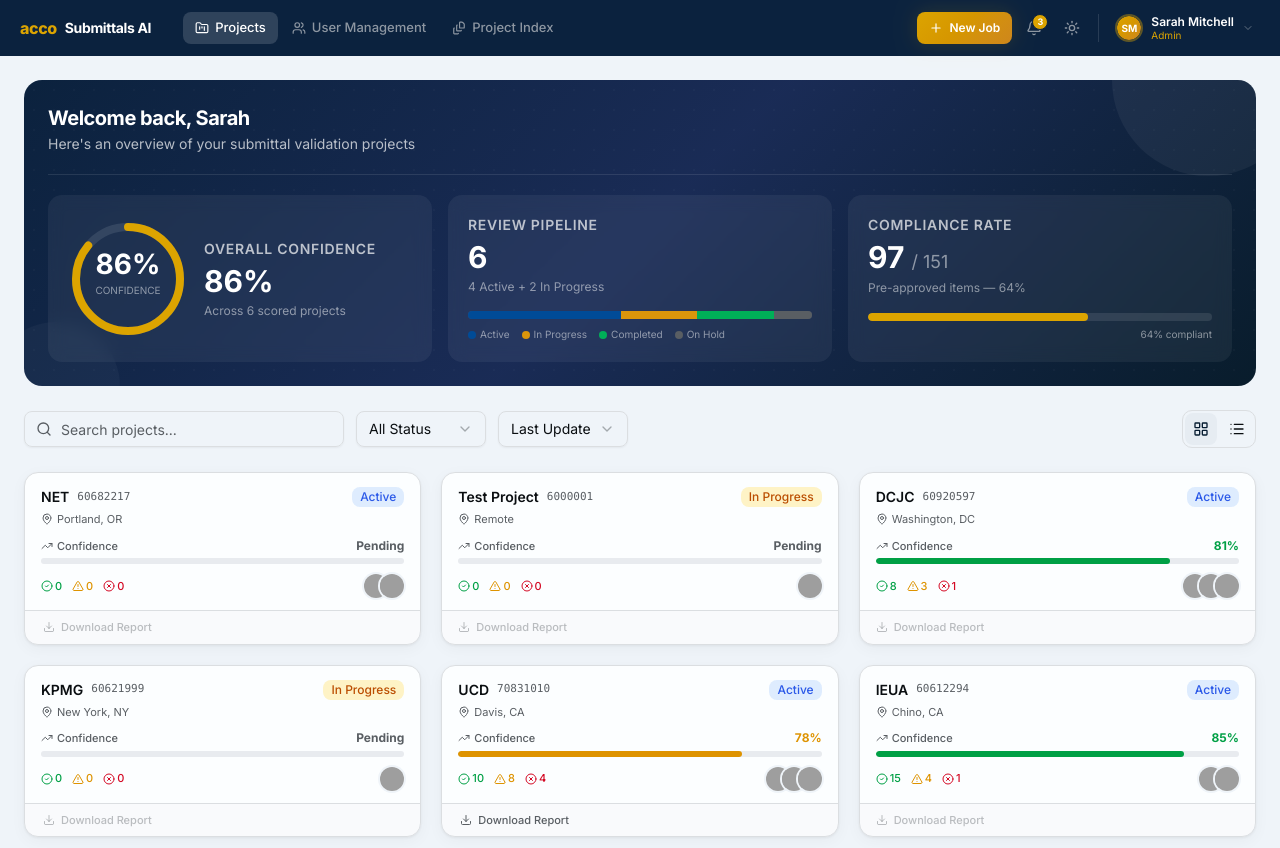
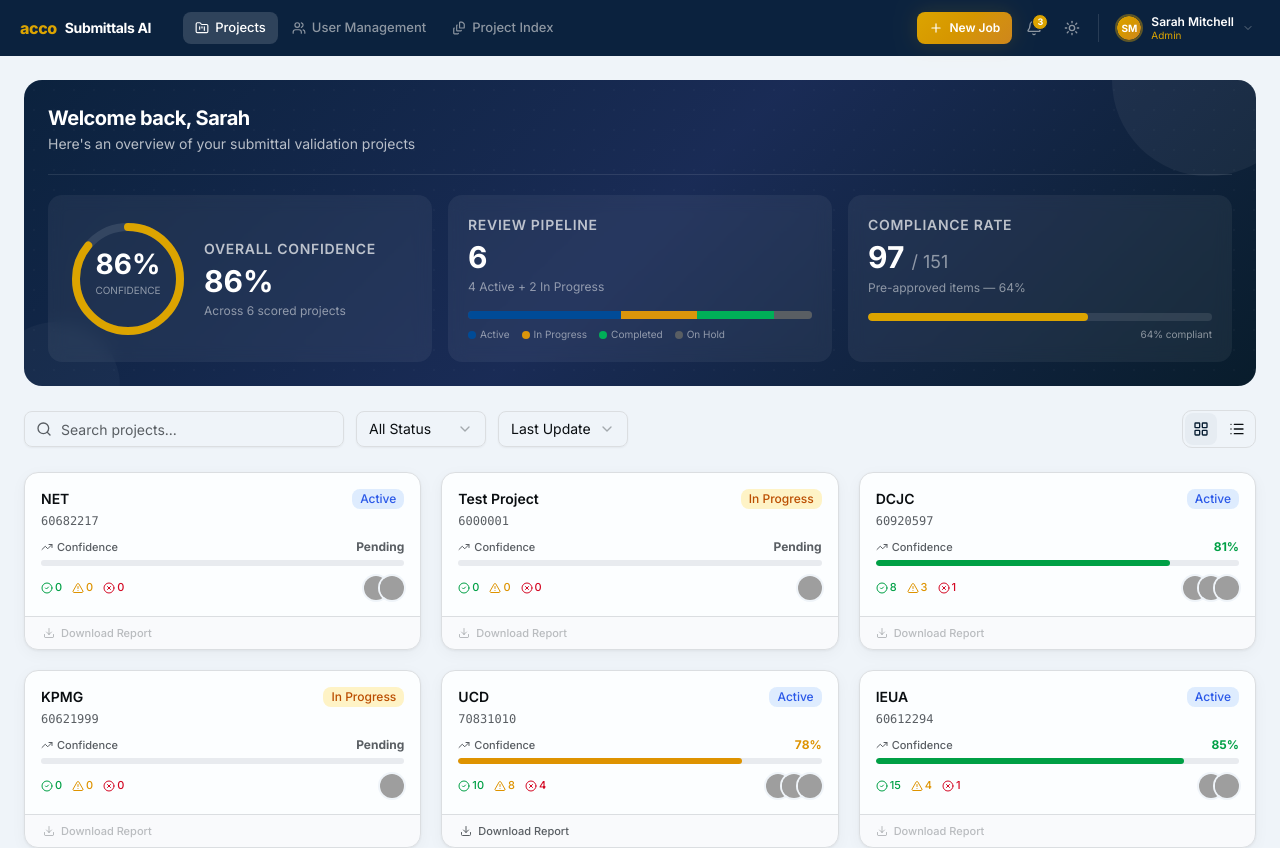
Before and after one commit to hari-hawk/Accoes, a Next.js app: page /projects in a window 1280 px wide. Shown: the top 848 px of the page. Built offline with nearby package versions, Linux system fonts and the light colour scheme; grey boxes are pictures that could not be loaded.

Commit message:
fix: Project name and job ID layout — stack vertically with 4px spacing
Move job ID to its own line below the project name at text-xs size
instead of cramming inline at text-[11px]. Normalize card padding
to py-4 px-4 (multiples of 4).

Co-Authored-By: Claude Opus 4.6 <noreply@anthropic.com>

```diff
--- a/src/components/projects/project-card.tsx
+++ b/src/components/projects/project-card.tsx
@@ -85,11 +85,10 @@ export function ProjectCard({
       {/* Top accent line */}
       <div className="absolute top-0 left-0 right-0 h-0.5 gradient-accent opacity-0 group-hover:opacity-100 transition-opacity" aria-hidden="true" />
 
-      <div className="px-4 pt-3.5 pb-3">
+      <div className="px-4 py-4">
         {/* Row 1: Name + Job ID + Status */}
         <div className="flex items-start justify-between gap-2">
           <div className="min-w-0 flex-1">
-            <div className="flex items-center gap-2">
             <h3 className="text-sm font-semibold truncate transition-colors">
               <button
                 type="button"
@@ -103,14 +102,9 @@ export function ProjectCard({
                 {project.name}
               </button>
             </h3>
-              <span className="text-[11px] font-mono text-muted-foreground shrink-0">
+            <p className="mt-1 text-xs font-mono text-muted-foreground">
               {project.jobId}
-              </span>
-            </div>
-            <div className="flex items-center gap-1 mt-1 text-[11px] text-muted-foreground">
-              <MapPin className="h-3 w-3 shrink-0" aria-hidden="true" />
-              <span className="truncate">{project.location}</span>
-            </div>
+            </p>
           </div>
           <StatusIndicator status={project.status} />
         </div>
```
Lines whose indentation alone changed are shown as unchanged.
